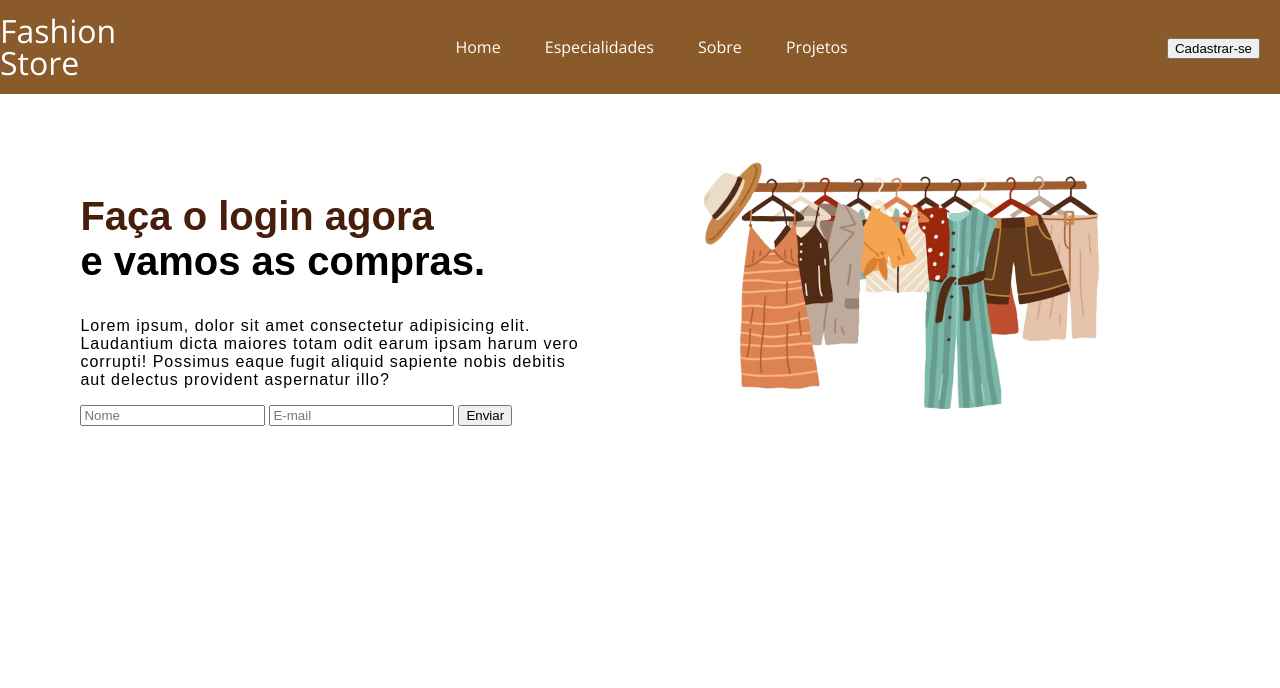
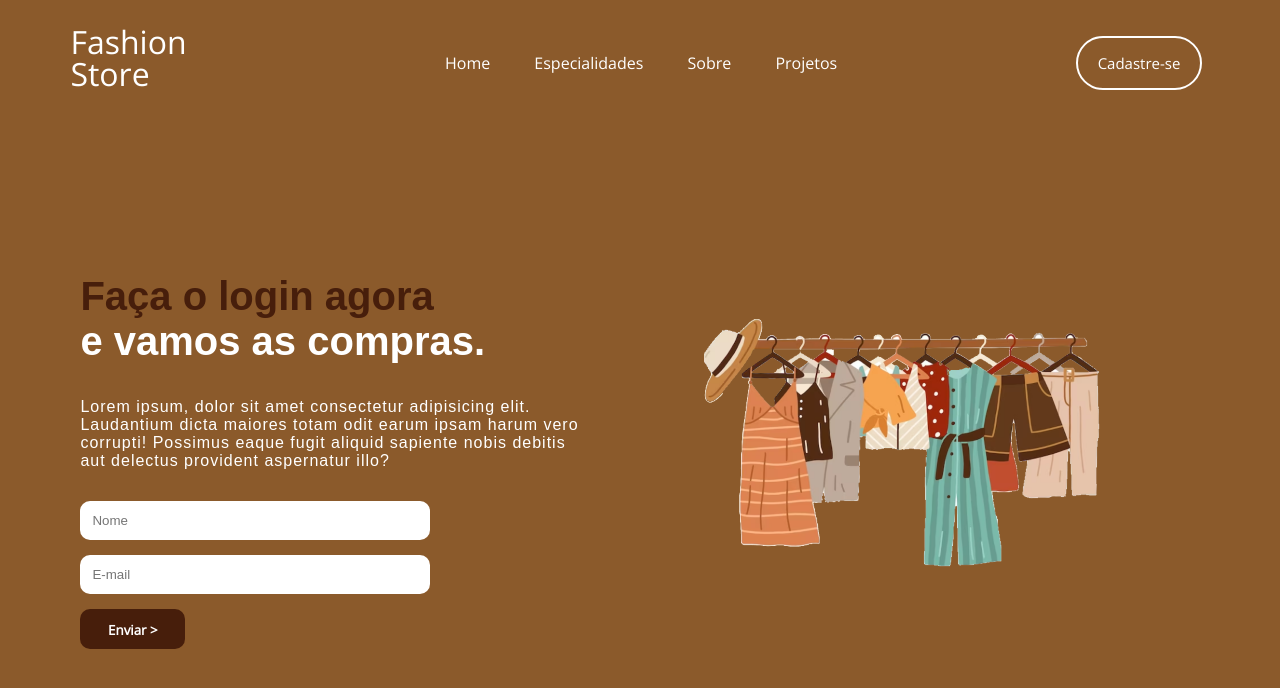
Before and after one commit to bibimelox/JavaScript, a plain HTML site: page Projetos/e-commerce/scripts/lading.html in a window 1280 px wide. Drawn offline with nearby package versions, Linux system fonts and the light colour scheme; files whose address does not match are found by name.

Commit message:
ersrfsrf

```diff
--- /dev/null
+++ b/Projetos/e-commerce/scripts/cad.css
@@ -0,0 +1,34 @@
+@charset "UTF-8";
+
+@import url('https://fonts.googleapis.com/css2?family=Open+Sans&display=swap');
+
+@import url('https://fonts.googleapis.com/css2?family=Roboto:wght@500&family=Signika:wght@500&display=swap');
+
+
+:root {
+
+    --marrom: #8B5A2B;
+    --marromzin: #ffe3c8;
+    --marromzao: #471e0b;
+
+    --pattern-font: Arial, Verdana, Helvetica, sans-serif;
+    --master-font: 'Open Sans', sans-serif;
+    --body-font: 'Roboto', sans-serif;
+}
+
+* {
+    margin: 0;
+    padding: 0;
+    box-sizing: border-box;
+    font-family: var(--master-font);
+}
+
+body {
+    background-color: #8B5A2B;
+    color: white;
+    display: flex;
+    width: 100%;
+    justify-content: center;
+    align-items: center;
+    min-height: 100vh;
+}
--- a/Projetos/e-commerce/scripts/style.css
+++ b/Projetos/e-commerce/scripts/lad.css
@@ -16,8 +16,8 @@
 }
 
 body {
-    background-color: white;
-    color: black;
+    background-color: #8B5A2B;
+    color: white;
     max-width: 100%;
     margin: 2%;
     padding:3.5%;
@@ -26,17 +26,20 @@ body {
 
 /* ESTILO HEADER */
 
+header {
+    max-width: 100%;
+    margin: auto;
+}
+
 header .cabecalho{
     background-color: var(--marrom);
     color: white;
     display: flex;
     justify-content: space-between;
-    align-items: center;
     font-family: var(--master-font);
+    top: 2%;
+    min-width: 90%;
     position: fixed;
-    top: 0%;
-    right: 0%;
-    min-width: 100%;
 }
 
 .logo {
@@ -57,18 +60,37 @@ a {
 }
 
 .menu a:hover {
-    text-decoration: white;
+    color: #471e0b;
+    transition-duration: 0.2s;
+    transform: scale(1.1);
+    font-weight: bolder;
 }
 
-button {
+.cadastrar button {
+    padding: 15px 20px;
+    font-size: 15px;
+    font-family: var(--master-font);
+    color: white;
+    background-color: var(--marrom);
+    border: 2px #ffffff solid;
+    border-radius: 50px;
     cursor: pointer;
+    transition-duration: 0.2s;
+}
+
+.cadastrar button:hover {
+    transform: scale(1.05);
+    background-color: #471e0b;
+    border: 2px #471e0b solid;
+    /* box-shadow: 0px 0px 2px white; */
 }
 
 /* ESTILO MAIN */
 
 main {
 display: flex;
-margin-top: 90px;
+margin-top: 15%;
+align-items: center;
 }
 
 .forms {
@@ -93,8 +115,37 @@ margin-top: 90px;
     max-width: 500px;
 }
 
+form {
+    display: flex;
+    flex-direction: column;
+    width: 70%;
+}
+
+form [type="submit"]{
+    height: 40px;
+    width: 30%;
+    background-color: #471e0b;
+    color: white;
+    font-weight: bold;
+    cursor: pointer;
+    transition-duration: 0.2s;
+    font-family: var(--master-font);
+}
+
+form [type="submit"]:hover{
+    transform: scale(1.05);
+}
+
 form .enviar {
     cursor: pointer;
+}
+
+form input {
+    margin-top: 15px;
+    height: 15px;
+    padding: 12px;
+    border-radius: 10px;
+    border: 0;
 }
 
 .fotoform {
--- a/Projetos/e-commerce/scripts/comerce.html
+++ b/Projetos/e-commerce/scripts/lading.html
@@ -4,8 +4,7 @@
     <meta charset="UTF-8">
     <meta name="viewport" content="width=device-width, initial-scale=1.0">
     <title>Landing Page</title>
-    <link rel="stylesheet" href="style.css"> <!-- estilo -->
-    <link rel="shortcut icon" href="../images/logob.png" type="image/png"> <!-- icon -->
+    <link rel="stylesheet" href="lad.css"> <!-- estilo -->
     <link rel="stylesheet" href="https://cdn.jsdelivr.net/npm/bootstrap-icons@1.11.1/font/bootstrap-icons.css"> <!-- bootstrap -->
 </head>
 <body>
@@ -27,7 +26,7 @@
             </nav>
             <div class="cadastrar">
                 <a href="#">
-                    <button>Cadastrar-se</button>
+                    <button>Cadastre-se</button>
                 </a>
             </div> <!-- cadastrar -->
         </div> <!-- cabecalho -->
@@ -46,7 +45,7 @@
             <form>
                 <input type="text" placeholder="Nome">
                 <input type="email" placeholder="E-mail">
-                <input type="submit" value="Enviar" class="enviar">
+                <input type="submit" value="Enviar >" class="enviar">
             </form>
 
         </aside> <!-- formulario -->
```
Also changed, not shown: Desafios/02- cálculo_massa _corp/index.html (+1 -1 lines), Projetos/e-commerce/scripts/cadastro.html (added, +21 -0 lines), Projetos/e-commerce/scripts/cad.js (added), Projetos/e-commerce/scripts/script.js (deleted).
